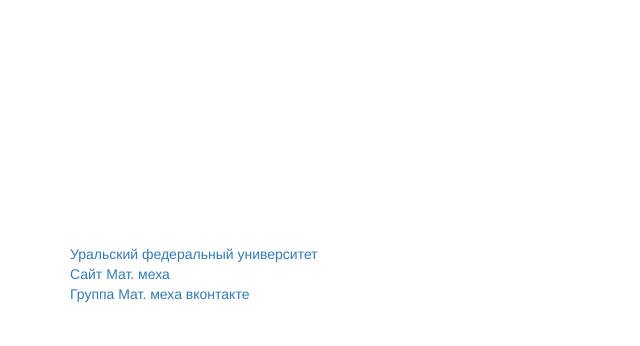
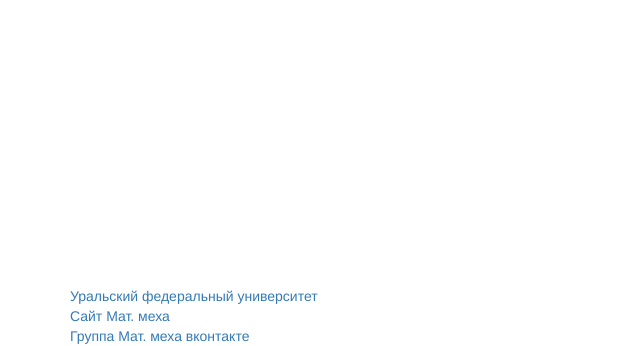
Before and after one commit to PaulWasTaken/FlaskAzure, a Flask app: page / in a window 1280 px wide. Shown: the part 472-818 px from the top of the page, without its empty margins (0-640 px from the left). Before the commit the page ends 774 px from the top, so only its background shows below. Run offline with Flask 2, Linux system fonts and the light colour scheme; some libraries are stand-ins or nearby versions.

Commit message:
Footer + minor css

```diff
--- a/FlaskWebProject1/static/content/styles.css
+++ b/FlaskWebProject1/static/content/styles.css
@@ -15,17 +15,14 @@ html, body {
 	font-size: 1.2em;
 }
 
-.footer {
+.footer, .buffer {
     width: 100%;
-}
-
-.buffer {
-    height: 0em;
+    height: 3em;
 }
 
 .main {
 	min-height: 100%;
-	margin-bottom: -6em;
+	margin-bottom: -3em;
 }
 
 img {
@@ -80,6 +77,7 @@ h1 {
     width: 100%;
     display: inline-block;
     background: #DDFDDD;
+    word-wrap: break-word;
     border: solid 1px #000000;
 }
 
--- a/FlaskWebProject1/templates/comments.html
+++ b/FlaskWebProject1/templates/comments.html
@@ -91,13 +91,14 @@
                 </div>
                 {% endfor %}
             </div>
+            <div class="buffer"></div>
         </div>
-        <div class="footer">
+        <footer class="footer">
             <div class="container">
                 <div class="text">
                     <a href="comments?from=comments">Оставить комментарий о странице.</a>
                 </div>
             </div>
-        </div>
+        </footer>
     </body>
 </html>
```
